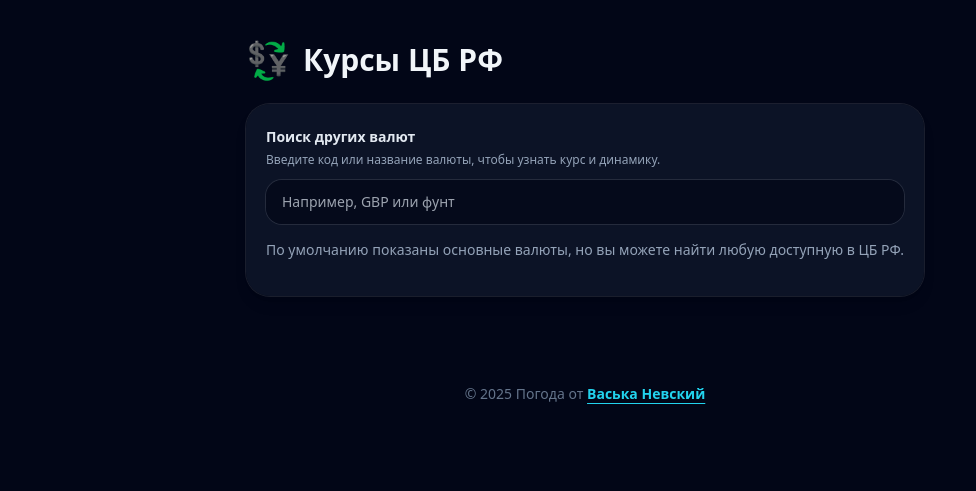
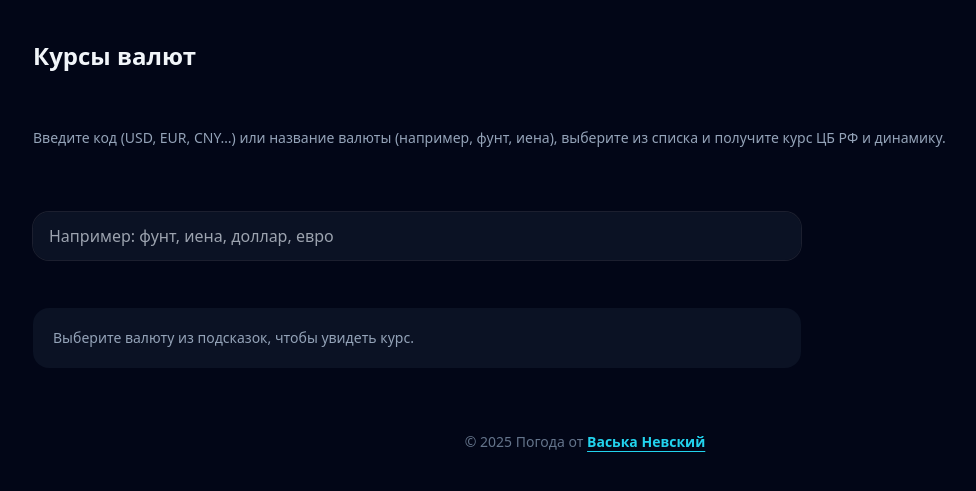
Before and after one commit to Nick-825/nw-weather-site, a Flask app: page /rates in a window 1280 px wide. Shown: the part 61-552 px from the top of the page, without its empty margins (55-1031 px from the left). Run offline with Flask 3, Linux system fonts and the light colour scheme; some libraries are stand-ins or nearby versions.

Commit message:
Update rates.html

```diff
--- a/templates/rates.html
+++ b/templates/rates.html
@@ -1,155 +1,117 @@
 {% extends "base.html" %}
 {% block content %}
+<h2 class="text-2xl font-bold mb-4">Курсы валют</h2>
+<p class="text-sm text-slate-400 mb-6">Введите код (USD, EUR, CNY…) или название валюты (например, фунт, иена), выберите из списка и получите курс ЦБ РФ и динамику.</p>
 
-<div class="mx-auto flex max-w-4xl flex-col gap-6">
-  <div class="space-y-2">
-    <h2 class="flex items-center gap-3 text-3xl font-bold">
-      <span class="text-4xl">💱</span>
-      Курсы ЦБ РФ
-    </h2>
-    {% if rates_updated %}
-    <p class="text-sm text-slate-300/80">Данные обновлены: {{ rates_updated }}</p>
-    {% endif %}
+<div class="max-w-3xl">
+  <div class="relative">
+    <input id="q" type="text" placeholder="Например: фунт, иена, доллар, евро"
+           class="w-full rounded-2xl bg-slate-900/70 ring-1 ring-white/10 px-4 py-3 outline-none focus:ring-cyan-500" autocomplete="off">
+    <div id="suggest" class="absolute z-20 mt-2 w-full overflow-hidden rounded-2xl bg-slate-900 ring-1 ring-white/10 hidden"></div>
   </div>
 
-  <div class="rounded-3xl bg-slate-900/80 p-5 ring-1 ring-white/10 shadow-lg">
-    <label for="rates-search" class="text-sm font-semibold text-slate-200">Поиск других валют</label>
-    <p class="mt-1 text-xs text-slate-400">Введите код или название валюты, чтобы узнать курс и динамику.</p>
-    <div class="relative mt-3">
-      <input id="rates-search" type="text" placeholder="Например, GBP или фунт"
-             class="w-full rounded-2xl bg-slate-950/70 px-4 py-3 text-sm ring-1 ring-white/10 outline-none focus:ring-cyan-500"
-             autocomplete="off">
-      <div id="rates-search-loading" class="pointer-events-none absolute right-4 top-1/2 hidden -translate-y-1/2 text-xs text-cyan-200">Загрузка…</div>
-    </div>
-    <div id="rates-search-placeholder" class="mt-4 text-sm text-slate-400">По умолчанию показаны основные валюты, но вы можете найти любую доступную в ЦБ РФ.</div>
-    <div id="rates-search-empty" class="mt-4 hidden rounded-2xl border border-dashed border-white/10 p-4 text-sm text-slate-400">Ничего не найдено. Попробуйте изменить запрос.</div>
-    <div id="rates-search-results" class="mt-4 grid grid-cols-1 gap-4 sm:grid-cols-2"></div>
-  </div>
+  <div id="meta" class="mt-3 text-xs text-slate-400"></div>
 
-  <div class="grid grid-cols-1 gap-5 md:grid-cols-2">
-    {% for code, r in rates.items() %}
-    <article class="relative overflow-hidden rounded-3xl bg-gradient-to-br {{ r.accent }} p-5 shadow-xl ring-1 ring-white/10">
-      <div class="absolute -right-10 -top-14 h-32 w-32 rounded-full bg-white/10 blur-3xl"></div>
-      <div class="relative flex flex-col gap-5">
-        <div class="flex flex-wrap items-center gap-4">
-          <div class="grid h-16 w-16 shrink-0 place-items-center rounded-2xl bg-black/20 text-4xl ring-2 ring-white/20">
-            {{ r.emoji or r.symbol or '¤' }}
-          </div>
-          <div class="min-w-0 space-y-1">
-            <div class="text-xs uppercase tracking-wide text-slate-200/80">{{ code }}</div>
-            <div class="text-lg font-semibold text-white">{{ r.name }}</div>
-          </div>
-        </div>
-
-        <div class="flex flex-col gap-3 text-white sm:flex-row sm:items-baseline sm:justify-between">
-          <div class="text-3xl font-black sm:text-4xl">
-            <span class="align-middle">{{ r.symbol or code }}</span>
-            <span class="align-middle">{{ '%.4f'|format(r.value or 0) }}</span>
-          </div>
-
-          {% if r.change is not none %}
-          {% set is_positive = r.change >= 0 %}
-          <div class="flex flex-wrap items-center gap-3 text-sm font-semibold {% if is_positive %}text-emerald-200{% else %}text-rose-200{% endif %}">
-            <span class="inline-flex items-center gap-1">
-              <span aria-hidden="true">{% if is_positive %}▲{% else %}▼{% endif %}</span>
-              <span>{{ '%.4f'|format(r.change|abs) }}</span>
-            </span>
-            {% if r.change_percent is not none %}
-            <span class="rounded-full bg-white/10 px-2 py-0.5 text-xs uppercase text-white/80">
-              {{ '%.2f'|format(r.change_percent|abs) }}%
-            </span>
-            {% endif %}
-          </div>
-          {% endif %}
-        </div>
-      </div>
-    </article>
-    {% endfor %}
-  </div>
+  <div id="list" class="mt-6 grid grid-cols-1 gap-5 sm:grid-cols-2 xl:grid-cols-3"></div>
+  <div id="empty" class="mt-6 hidden rounded-2xl bg-slate-900/70 p-5 text-sm text-slate-400">Выберите валюту из подсказок, чтобы увидеть курс.</div>
 </div>
 
 <script>
 (function(){
-    const input = document.getElementById('rates-search');
-    const results = document.getElementById('rates-search-results');
-    const placeholder = document.getElementById('rates-search-placeholder');
-    const empty = document.getElementById('rates-search-empty');
-    const loading = document.getElementById('rates-search-loading');
+  const $ = s => document.querySelector(s);
+  const q = $('#q');
+  const box = $('#suggest');
+  const list = $('#list');
+  const meta = $('#meta');
+  const empty = $('#empty');
   let debounce;
 
-    const formatValue = value => {
-      if (typeof value !== 'number' || Number.isNaN(value)) {
-        return '—';
-      }
-      return value.toFixed(4);
-    };
-
-    const formatChange = (change, changePct) => {
-      if (typeof change !== 'number' || Number.isNaN(change)) {
-        return '';
-      }
-      const direction = change >= 0 ? '▲' : '▼';
-      const abs = Math.abs(change);
-      const pct = (typeof changePct === 'number' && !Number.isNaN(changePct)) ? `${Math.abs(changePct).toFixed(2)}%` : null;
-      return `${direction} ${abs.toFixed(4)}${pct ? ` • ${pct}` : ''}`;
-    };
-
-    const renderResults = items => {
+  const render = (payload) => {
+    const items = (payload && payload.items) || [];
+    meta.textContent = payload && payload.updated ? `Данные обновлены: ${payload.updated}` : '';
     if (!items.length) {
-        results.innerHTML = '';
+      list.innerHTML = '';
       empty.classList.remove('hidden');
       return;
     }
     empty.classList.add('hidden');
-      empty.textContent = 'Ничего не найдено. Попробуйте изменить запрос.';
-      results.innerHTML = items.map(item => `
-        <article class="relative overflow-hidden rounded-3xl bg-gradient-to-br ${item.accent || 'from-slate-800/80 to-slate-900/80'} p-4 text-sm ring-1 ring-white/10">
-          <div class="absolute -right-12 -top-16 h-28 w-28 rounded-full bg-white/10 blur-3xl"></div>
+    list.innerHTML = items.map(x=>{
+      const isPos = typeof x.change === 'number' ? x.change >= 0 : false;
+      const delta = (typeof x.change_percent === 'number')
+        ? `${isPos ? '▲' : '▼'} ${Math.abs(x.change_percent).toFixed(2)}%`
+        : (typeof x.change === 'number')
+          ? `${isPos ? '▲' : '▼'} ${Math.abs(x.change).toFixed(4)}`
+          : '';
+      const deltaCls = isPos ? 'text-emerald-200' : 'text-rose-200';
+      return `
+        <article class="relative overflow-hidden rounded-3xl bg-gradient-to-br ${x.accent || 'from-slate-800/80 to-slate-900/80'} p-4 shadow-lg ring-1 ring-white/10">
+          <div class="absolute -right-8 -top-10 h-24 w-24 rounded-full bg-white/10 blur-3xl"></div>
           <div class="relative flex flex-col gap-4">
             <div class="flex items-center gap-3">
-              <div class="grid h-12 w-12 shrink-0 place-items-center rounded-2xl bg-black/20 text-2xl ring-2 ring-white/20">${item.emoji || item.symbol || '¤'}</div>
-              <div>
-                <div class="text-xs uppercase tracking-wide text-white/80">${item.code}</div>
-                <div class="text-sm font-semibold text-white/90">${item.name || ''}</div>
+              <div class="grid h-14 w-14 shrink-0 place-items-center rounded-2xl bg-black/20 text-3xl ring-2 ring-white/20">
+                ${x.emoji || x.symbol || '¤'}
+              </div>
+              <div class="min-w-0">
+                <div class="text-xs uppercase tracking-widest text-white/80">${x.code}</div>
+                <div class="text-base font-semibold leading-tight text-white">${x.name || ''}</div>
               </div>
             </div>
-            <div class="flex flex-col gap-2">
-              <div class="text-2xl font-bold text-white">${item.symbol || item.code} ${formatValue(item.value)}</div>
-              <div class="text-xs text-white/80">${formatChange(item.change, item.change_percent)}</div>
+            <div class="flex flex-col gap-2 sm:flex-row sm:items-baseline sm:justify-between">
+              <div class="text-2xl font-bold text-white sm:text-3xl">
+                <span class="align-middle">${x.symbol || x.code}</span>
+                <span class="align-middle">${(typeof x.value === 'number') ? x.value.toFixed(4) : '—'}</span>
+              </div>
+              ${delta ? `<div class="flex items-center gap-2 text-sm font-medium ${deltaCls}">${delta}</div>` : ``}
             </div>
           </div>
         </article>
-      `).join('');
+      `;
+    }).join('');
   };
 
-    const searchRates = async query => {
-      loading.classList.remove('hidden');
-      try {
-        const res = await fetch(`/api/rates/search?q=${encodeURIComponent(query)}`);
-        const data = await res.json();
-        renderResults(data.items || []);
-      } catch (err) {
-        empty.classList.remove('hidden');
-        empty.textContent = 'Не удалось выполнить поиск. Попробуйте позже.';
-        results.innerHTML = '';
-      } finally {
-        loading.classList.add('hidden');
-      }
+  const search = async (q) => {
+    const res = await fetch(`/api/rates/search?q=${encodeURIComponent(q)}`);
+    if (!res.ok) throw new Error('Не удалось получить курсы');
+    return res.json();
   };
 
-    input?.addEventListener('input', () => {
+  const buildSuggestions = (payload) => {
+    const items = (payload && payload.items) || [];
+    if (!items.length) { box.classList.add('hidden'); return; }
+    box.innerHTML = items.map(x=>`
+      <button type="button" data-code="${x.code}" class="flex w-full items-center gap-3 px-4 py-2 text-left hover:bg-slate-800">
+        <span class="text-xl">${x.emoji || x.symbol || '¤'}</span>
+        <span class="font-medium">${x.code}</span>
+        <span class="text-xs text-slate-400 truncate">${x.name || ''}</span>
+      </button>
+    `).join('');
+    box.classList.remove('hidden');
+    box.querySelectorAll('button').forEach(btn=>{
+      btn.addEventListener('click', async ()=>{
+        q.value = btn.dataset.code;
+        box.classList.add('hidden');
+        try {
+          const data = await search(btn.dataset.code);
+          render(data);
+        } catch(e){ alert(e.message || e); }
+      });
+    });
+  };
+
+  q.addEventListener('input', ()=>{
     clearTimeout(debounce);
-      const q = input.value.trim();
-      if (!q) {
-        results.innerHTML = '';
-        empty.classList.add('hidden');
-        placeholder.classList.remove('hidden');
-        return;
-      }
-      placeholder.classList.add('hidden');
-      debounce = setTimeout(() => searchRates(q), 250);
+    const text = q.value.trim();
+    if (!text) { box.classList.add('hidden'); list.innerHTML=''; empty.classList.remove('hidden'); meta.textContent=''; return; }
+    debounce = setTimeout(async ()=>{
+      try {
+        const data = await search(text);
+        buildSuggestions(data);
+      } catch(e){ console.error(e); }
+    }, 250);
   });
+
+  // первичный пустой экран
+  empty.classList.remove('hidden');
 })();
 </script>
-
 {% endblock %}
```
Lines whose indentation alone changed are shown as unchanged.
